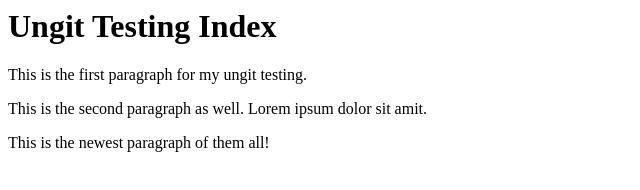
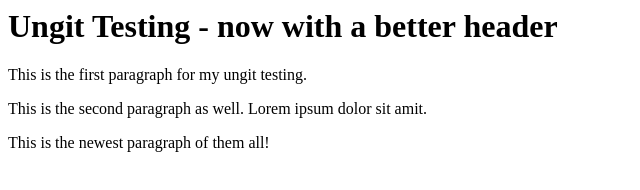
Before and after one commit to jmrgn/ungit-test, a plain HTML site: page index.html in a window 1280 px wide. Shown: the whole page, without its empty margins (0-640 px from the left). Drawn offline with Linux system fonts and the light colour scheme.

Commit message:
dev Changed

```diff
--- a/index.html
+++ b/index.html
@@ -1,6 +1,6 @@
 <html>
     <h1>
-        Ungit Testing Index
+        Ungit Testing - now with a better header
     </h1>
     <body>
         <p>
```
